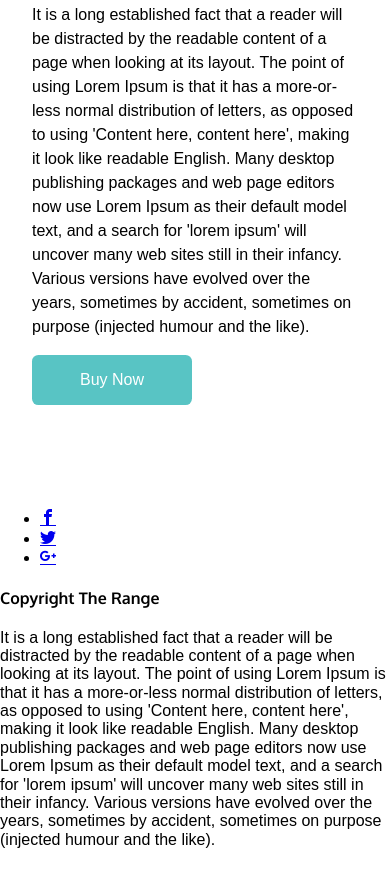
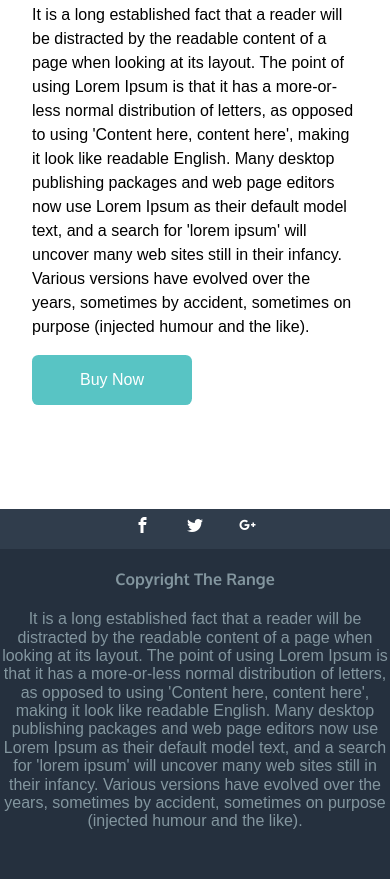
Before and after one commit to kauancf/curso-web-design, a plain HTML site: page Projeto_RangeHostels/index.html in a window 390 px wide. Shown: the part 4285-5164 px from the top of the page. Drawn offline with Linux system fonts and the light colour scheme; files whose address does not match are found by name.

Commit message:
Projeto 04 - Finalizado Mobile first

```diff
--- a/Projeto_RangeHostels/CSS/style.css
+++ b/Projeto_RangeHostels/CSS/style.css
@@ -122,3 +122,35 @@ h1, h2, h3, h4, h5, h6{
     text-transform: uppercase;
     letter-spacing: .2em; /*espaçamento entre as letras*/
 }
+
+.hidden{
+    width: 0;
+    height: 0;
+    overflow: hidden;
+    opacity: 0;
+    display: block;
+}
+
+.footer{
+    background: #25303e;
+    color: #83969f;
+    text-align: center;
+    padding-bottom: 2em;
+}
+
+.footer-menushare{
+    background: #303d4c;
+    padding: .5em;
+}
+
+.footer-menushare li{
+    display: inline-block;
+    margin: 0 1em;
+
+}
+
+.footer-menushare a{
+    font-size: 1em;
+    text-decoration: none;
+    color: white;
+}
--- a/Projeto_RangeHostels/index.html
+++ b/Projeto_RangeHostels/index.html
@@ -100,11 +100,11 @@
 
     </section>
 
-    <footer>
-        <ul>
-            <li><a href="#" Facebook><span class="icon-facebook"></span></a></li>
-            <li><a href="#" Twitter><span class="icon-twitter"></span></a></li>
-            <li><a href="#" Google><span class="icon-google-plus"></span></a></li>
+    <footer class="footer">
+        <ul class="footer-menushare">
+            <li><a href="#" class="icon-facebook"><span class="hidden">Facebook</span></a></li>
+            <li><a href="#" class="icon-twitter"><span class="hidden">Twitter</span></a></li>
+            <li><a href="#" class="icon-google-plus"><span class="hidden">Google</span></a></li>
         </ul>
 
         <h4>Copyright The Range</h4>
```
